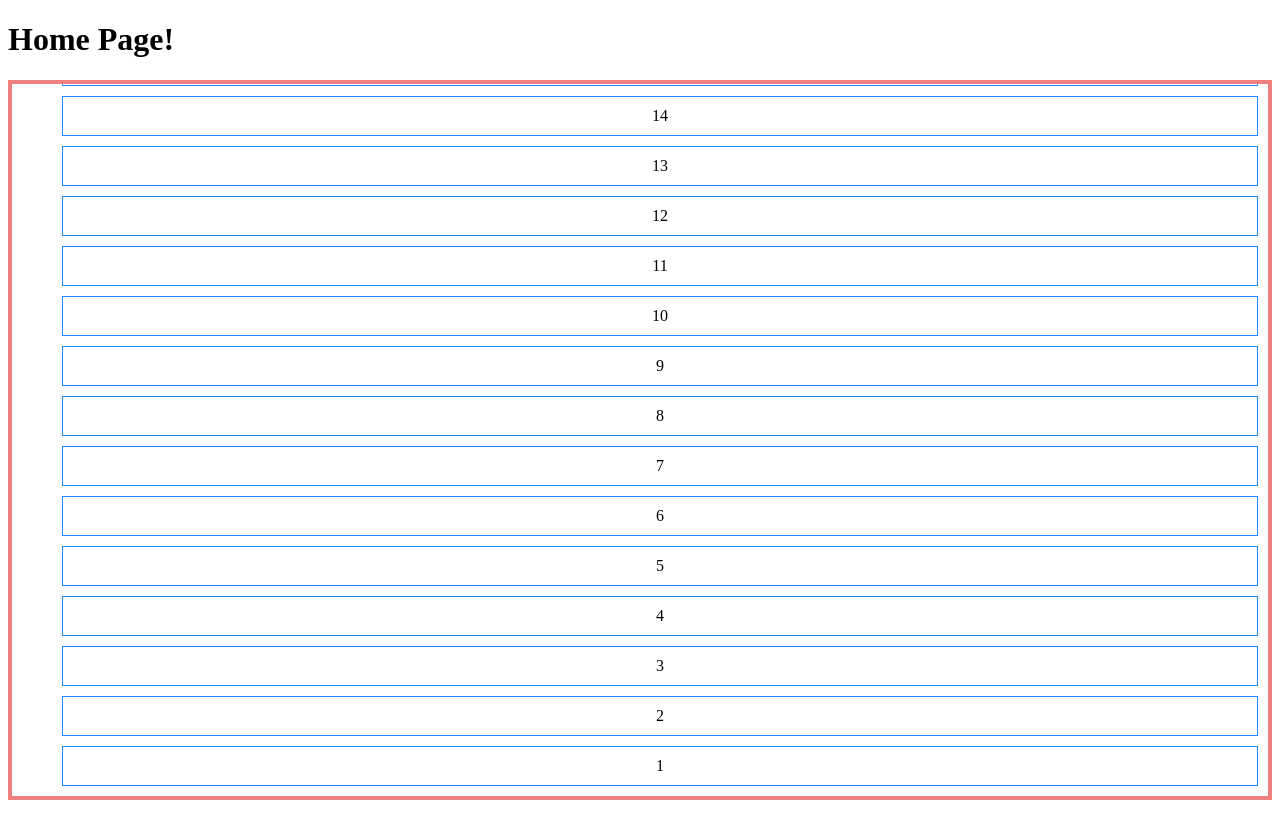
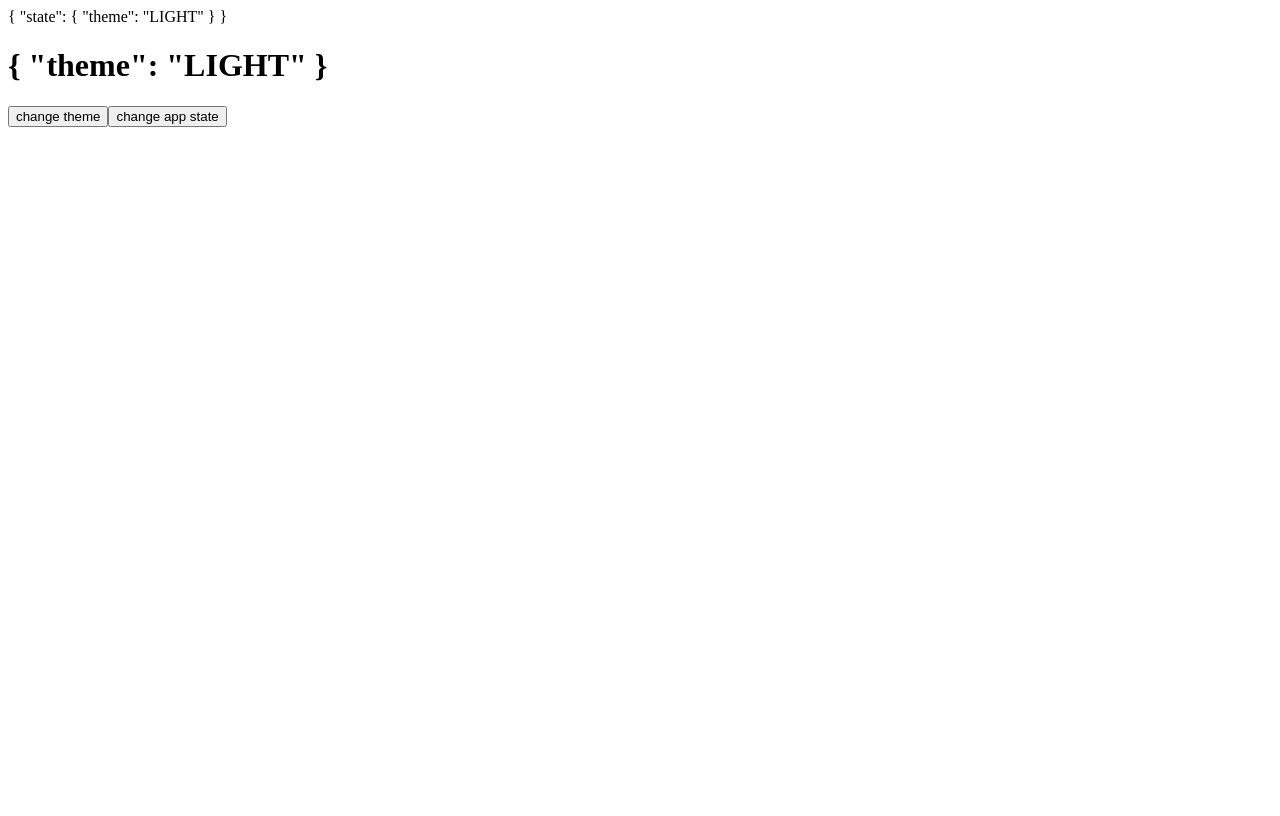
Before and after one commit to denis713m/slavnaya, a React (Create React App) app in the folder frontend/: page / in a window 1280 px wide. Built offline with nearby package versions, Linux system fonts and the light colour scheme.

Commit message:
Create: HoC withAppContext example

```diff
--- a/frontend/src/App.js
+++ b/frontend/src/App.js
@@ -1,6 +1,8 @@
-import React, { lazy, Suspense }                  from 'react';
+import React, { Component, lazy, Suspense }       from 'react';
 import { BrowserRouter as Router, Switch, Route } from 'react-router-dom';
 import './App.css';
+import { THEME_MODE }                             from './constants/enums.js';
+import AppContext                                 from './state';
 
 const SignUpPage = lazy( () => import( './pages/SignUpPage.js' ) );
 const SignInPage = lazy( () => import( './pages/SignInPage.js' ) );
@@ -8,9 +10,21 @@ const HomePage = lazy( () => import( './pages/HomePage.js' ) );
 
 const fallbackElem = <div className='loader'>Loading...</div>;
 
-function App () {
+class App extends Component {
+
+  state = {
+    theme: THEME_MODE.LIGHT,
+  };
+
+  render () {
+
+    const contextValue = new Object( {
+                                       state: this.state,
+                                       setState: this.setState.bind( this ),
+                                     } );
 
     return (
+      <AppContext.Provider value={contextValue}>
         <Router>
           <Suspense fallback={fallbackElem}>
             <Switch>
@@ -20,7 +34,9 @@ function App () {
             </Switch>
           </Suspense>
         </Router>
+      </AppContext.Provider>
     );
+  }
 }
 
 export default App;
--- a/frontend/src/components/AbstractList/index.js
+++ b/frontend/src/components/AbstractList/index.js
@@ -21,9 +21,7 @@ class AbstractList extends Component {
     this.state = {
       items,
     };
-
     this.listRef = React.createRef();
-
   }
 
   loadItems = () => {
@@ -73,6 +71,7 @@ class AbstractList extends Component {
 
   componentDidUpdate (prevProps, prevState, snapshot) {
     console.log( 'componentDidUpdate' );
+    console.groupEnd();
     console.groupCollapsed( 'componentDidUpdate' );
     if (snapshot !== null) {
       const list = this.listRef.current;
--- /dev/null
+++ b/frontend/src/components/HoCs/withAppContext.js
@@ -0,0 +1,15 @@
+import AppContext from '../../state';
+import React      from 'react';
+
+export default function withAppContext (WrappedComponent) {
+  function ComponentResult (props) {
+    return (
+      <AppContext.Consumer>
+        {
+          value => (<WrappedComponent {...value} {...props}/>)
+        }
+      </AppContext.Consumer>
+    );
+  }
+  return ComponentResult;
+}
--- /dev/null
+++ b/frontend/src/components/PageHeader/index.js
@@ -0,0 +1,16 @@
+import React          from 'react';
+import AppContext     from '../../state';
+import withAppContext from '../HoCs/withAppContext.js';
+
+const PageHeader = (props) => {
+
+  return (
+    <header>
+      {
+        JSON.stringify( props, null, 4 )
+      }
+    </header>
+  );
+};
+
+export default withAppContext( PageHeader );
--- a/frontend/src/components/SignInForm/index.js
+++ b/frontend/src/components/SignInForm/index.js
@@ -2,13 +2,14 @@ import React                   from 'react';
 import { Formik, Form, Field } from 'formik';
 import Input                   from '../Input';
 import * as Yup                from 'yup';
+import withAppContext          from '../HoCs/withAppContext.js';
 
 const loginSchema = Yup.object().shape( {
                                           email: Yup.string().email().required(),
                                           password: Yup.string().min( 8 )
                                         } );
 
-const SignInForm = () => {
+const SignInForm = (props) => {
 
   const handleSubmit = (values, formikBag) => {
     console.log( values );
@@ -55,4 +56,4 @@ const SignInForm = () => {
   );
 };
 
-export default SignInForm;
+export default withAppContext( SignInForm );
--- /dev/null
+++ b/frontend/src/constants/enums.js
@@ -0,0 +1,4 @@
+export const THEME_MODE = Object.freeze( {
+                                           LIGHT: 'LIGHT',
+                                           DARK: 'DARK',
+                                         } );
--- a/frontend/src/pages/HomePage.js
+++ b/frontend/src/pages/HomePage.js
@@ -1,15 +1,40 @@
-import React          from 'react';
-import { withRouter } from 'react-router';
-import AbstractList   from '../components/AbstractList';
+import React, { Component } from 'react';
+import { withRouter }       from 'react-router';
+import { THEME_MODE }       from '../constants/enums.js';
+import PageHeader           from '../components/PageHeader';
+import withAppContext       from '../components/HoCs/withAppContext.js';
+import { withFormik }       from 'formik';
 
-const HomePage = props => {
+class HomePage extends Component {
 
-  return (
-    <>
-      <h1>Home Page!</h1>
-      <AbstractList/>
-    </>
-  );
-};
+  changeTheme = () => {
+    const { state: appState, setState: appSetState } = this.props;
+    appSetState( {
+                   theme: appState.theme === THEME_MODE.LIGHT
+                          ? THEME_MODE.DARK
+                          : THEME_MODE.LIGHT
+                 } );
+  };
 
-export default withRouter( HomePage );
+  addValueToAppState = () => {
+    this.props.setState( {
+                           items: [1, 2, 3, 4, 5]
+                         } );
+  };
+
+  render () {
+
+    const appState = this.props.state;
+
+    return (
+      <>
+        <PageHeader/>
+        <h1>{JSON.stringify( appState, null, 4 )}</h1>
+        <button onClick={this.changeTheme}>change theme</button>
+        <button onClick={this.addValueToAppState}>change app state</button>
+      </>
+    );
+  }
+}
+
+export default withRouter( withAppContext( HomePage ) );
--- a/frontend/src/pages/HomePage.module.scss
+++ b/frontend/src/pages/HomePage.module.scss
@@ -1,3 +1,8 @@
+.container {
+
+}
+
+
 .header {
   height: 200px;
   min-width: 100vw;
--- /dev/null
+++ b/frontend/src/state/index.js
@@ -0,0 +1,4 @@
+import React from 'react';
+
+const AppContext = React.createContext( {} );
+export default AppContext;
```
Lines whose indentation alone changed are shown as unchanged.
